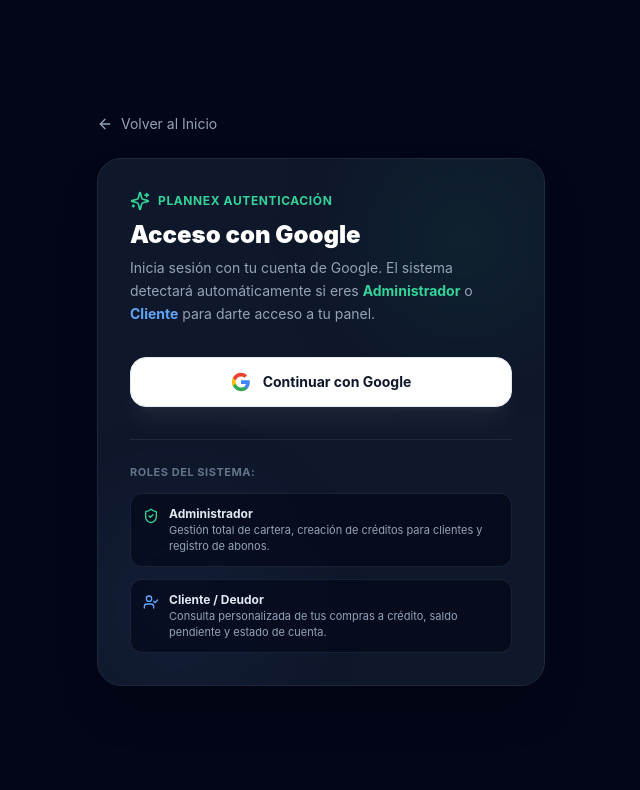
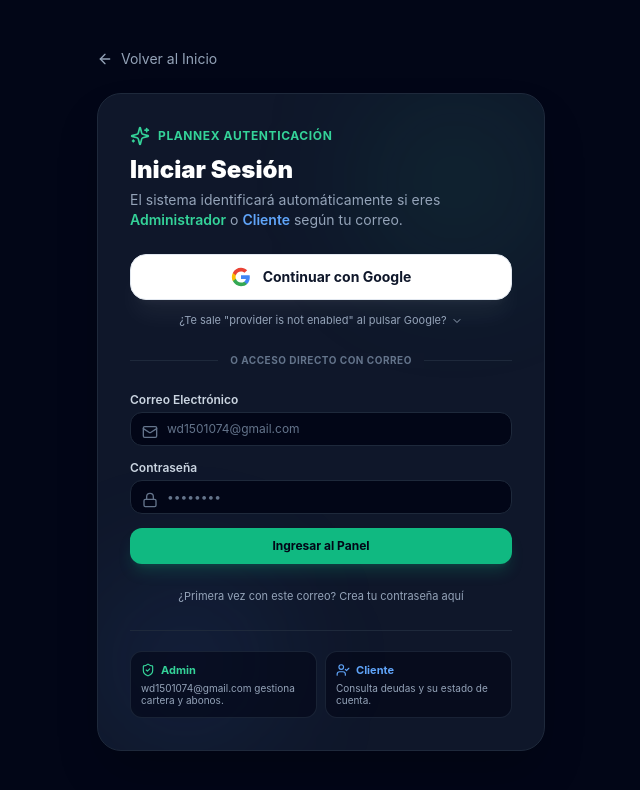
Before and after one commit to BETACRD01/plannex, a Next.js app in the folder apps/web/: page /auth/login in a window 1280 px wide. Shown: the top 790 px of the page, without its empty margins (319-959 px from the left). Built offline with nearby package versions, Linux system fonts and the light colour scheme; no server answers.

Commit message:
fix(auth): add direct email login fallback and instructions for Google OAuth provider setup

```diff
--- a/apps/web/app/auth/login/page.tsx
+++ b/apps/web/app/auth/login/page.tsx
@@ -4,19 +4,39 @@
 import { useRouter } from 'next/navigation';
 import Link from 'next/link';
 import { createClient } from '../../../lib/supabase/client';
-import { ArrowLeft, Loader2, ShieldCheck, UserCheck, AlertCircle, Sparkles, CheckCircle2 } from 'lucide-react';
+import {
+  ArrowLeft,
+  Loader2,
+  ShieldCheck,
+  UserCheck,
+  AlertCircle,
+  Sparkles,
+  Lock,
+  Mail,
+  ExternalLink,
+  ChevronDown,
+  ChevronUp
+} from 'lucide-react';
 
 export default function LoginPage() {
   const router = useRouter();
   const [loading, setLoading] = useState(false);
   const [errorMsg, setErrorMsg] = useState<string | null>(null);
+  const [successMsg, setSuccessMsg] = useState<string | null>(null);
   const [showConfigHelper, setShowConfigHelper] = useState(false);
+
+  // Modo de acceso con correo directo
+  const [email, setEmail] = useState('');
+  const [password, setPassword] = useState('');
+  const [isSignUp, setIsSignUp] = useState(false);
+  const [showEmailForm, setShowEmailForm] = useState(true);
 
   const supabase = createClient();
 
   const handleGoogleSignIn = async () => {
     setLoading(true);
     setErrorMsg(null);
+    setSuccessMsg(null);
 
     try {
       const redirectOrigin = window.location.origin;
@@ -32,20 +52,68 @@
       });
 
       if (error) {
-        if (
-          error.message.toLowerCase().includes('not enabled') ||
-          error.message.toLowerCase().includes('unsupported provider')
-        ) {
-          setErrorMsg(
-            'El proveedor de Google OAuth aún no ha sido activado en la consola de Supabase. Sigue las instrucciones abajo para activarlo con tu Client ID.'
-          );
-          setShowConfigHelper(true);
+        setErrorMsg(error.message);
+      }
+    } catch (err: any) {
+      setErrorMsg(err.message || 'Error al conectar con Google OAuth');
+    } finally {
+      setLoading(false);
+    }
+  };
+
+  const handleEmailAuth = async (e: React.FormEvent) => {
+    e.preventDefault();
+    setLoading(true);
+    setErrorMsg(null);
+    setSuccessMsg(null);
+
+    try {
+      if (isSignUp) {
+        const { data, error } = await supabase.auth.signUp({
+          email: email.trim().toLowerCase(),
+          password,
+        });
+
+        if (error) {
+          setErrorMsg(error.message);
+        } else if (data.session) {
+          setSuccessMsg('¡Cuenta creada y sesión iniciada!');
+          router.push('/');
+          router.refresh();
         } else {
-          setErrorMsg(error.message);
+          // Si mailer_autoconfirm está activo pero no hubo sesión directa, intentar login
+          const { error: loginErr } = await supabase.auth.signInWithPassword({
+            email: email.trim().toLowerCase(),
+            password,
+          });
+          if (loginErr) {
+            setErrorMsg('Cuenta registrada. Por favor ingresa tu contraseña para entrar.');
+            setIsSignUp(false);
+          } else {
+            router.push('/');
+            router.refresh();
+          }
+        }
+      } else {
+        const { error } = await supabase.auth.signInWithPassword({
+          email: email.trim().toLowerCase(),
+          password,
+        });
+
+        if (error) {
+          if (error.message.includes('Invalid login credentials')) {
+            setErrorMsg('Credenciales no encontradas. Si es tu primera vez, haz clic abajo en "¿Primera vez? Crea tu contraseña aquí".');
+          } else {
+            setErrorMsg(error.message);
+          }
+        } else {
+          setSuccessMsg('Acceso concedido. Entrando al sistema...');
+          router.push('/');
+          router.refresh();
         }
       }
     } catch (err: any) {
-      setErrorMsg(err.message || 'Error al conectar con Google OAuth');
+      setErrorMsg(err.message || 'Ocurrió un error inesperado');
     } finally {
       setLoading(false);
     }
@@ -62,10 +130,10 @@
           Volver al Inicio
         </Link>
 
-        <div className="bg-slate-900 border border-slate-800 rounded-3xl p-8 shadow-2xl relative overflow-hidden">
-          {/* Luz de fondo decorativa */}
-          <div className="absolute top-0 right-0 w-40 h-40 bg-emerald-500/10 rounded-full blur-3xl pointer-events-none" />
-          <div className="absolute bottom-0 left-0 w-40 h-40 bg-blue-500/10 rounded-full blur-3xl pointer-events-none" />
+        <div className="bg-slate-900 border border-slate-800 rounded-3xl p-7 sm:p-8 shadow-2xl relative overflow-hidden">
+          {/* Luces de fondo decorativas */}
+          <div className="absolute top-0 right-0 w-44 h-44 bg-emerald-500/10 rounded-full blur-3xl pointer-events-none" />
+          <div className="absolute bottom-0 left-0 w-44 h-44 bg-blue-500/10 rounded-full blur-3xl pointer-events-none" />
 
           <div className="relative">
             <div className="flex items-center gap-2 text-emerald-400 mb-2">
@@ -74,29 +142,36 @@
             </div>
 
             <h2 className="text-2xl font-black text-white">
-              Acceso con Google
+              Iniciar Sesión
             </h2>
-            <p className="text-sm text-slate-400 mt-1.5 leading-relaxed">
-              Inicia sesión con tu cuenta de Google. El sistema detectará automáticamente si eres <strong className="text-emerald-400">Administrador</strong> o <strong className="text-blue-400">Cliente</strong> para darte acceso a tu panel.
+            <p className="text-xs sm:text-sm text-slate-400 mt-1 leading-relaxed">
+              El sistema identificará automáticamente si eres <strong className="text-emerald-400 font-semibold">Administrador</strong> o <strong className="text-blue-400 font-semibold">Cliente</strong> según tu correo.
             </p>
 
             {errorMsg && (
-              <div className="mt-5 p-4 rounded-2xl bg-rose-950/40 border border-rose-800 text-rose-300 text-xs flex items-start gap-3">
-                <AlertCircle className="w-5 h-5 shrink-0 mt-0.5 text-rose-400" />
-                <div className="space-y-1">
-                  <p className="font-bold text-rose-200">Aviso de Autenticación</p>
+              <div className="mt-4 p-3.5 rounded-2xl bg-rose-950/40 border border-rose-800 text-rose-300 text-xs flex items-start gap-2.5">
+                <AlertCircle className="w-4 h-4 shrink-0 mt-0.5 text-rose-400" />
+                <div className="space-y-0.5">
+                  <p className="font-bold text-rose-200">Aviso</p>
                   <p>{errorMsg}</p>
                 </div>
               </div>
             )}
 
-            {/* Botón principal de Google */}
-            <div className="mt-8 space-y-4">
+            {successMsg && (
+              <div className="mt-4 p-3.5 rounded-2xl bg-emerald-950/40 border border-emerald-800 text-emerald-300 text-xs flex items-center gap-2.5">
+                <ShieldCheck className="w-4 h-4 shrink-0 text-emerald-400" />
+                <span>{successMsg}</span>
+              </div>
+            )}
+
+            {/* 1. Botón principal: Continuar con Google */}
+            <div className="mt-6 space-y-3">
               <button
                 type="button"
                 onClick={handleGoogleSignIn}
                 disabled={loading}
-                className="w-full bg-white hover:bg-slate-100 disabled:opacity-60 text-slate-900 font-bold py-3.5 px-4 rounded-2xl transition shadow-xl shadow-white/5 flex items-center justify-center gap-3 text-sm cursor-pointer border border-slate-200"
+                className="w-full bg-white hover:bg-slate-100 disabled:opacity-60 text-slate-900 font-bold py-3 px-4 rounded-2xl transition shadow-xl shadow-white/5 flex items-center justify-center gap-3 text-sm cursor-pointer border border-slate-200"
               >
                 {loading ? (
                   <Loader2 className="w-5 h-5 animate-spin text-slate-700" />
@@ -122,55 +197,155 @@
                 )}
                 <span>Continuar con Google</span>
               </button>
+
+              {/* Botón para ver instrucciones de activación de Google */}
+              <button
+                type="button"
+                onClick={() => setShowConfigHelper(!showConfigHelper)}
+                className="w-full text-center text-[11px] text-slate-400 hover:text-emerald-400 transition flex items-center justify-center gap-1"
+              >
+                <span>¿Te sale &quot;provider is not enabled&quot; al pulsar Google?</span>
+                {showConfigHelper ? <ChevronUp className="w-3 h-3" /> : <ChevronDown className="w-3 h-3" />}
+              </button>
+
+              {showConfigHelper && (
+                <div className="p-4 rounded-2xl bg-amber-950/30 border border-amber-800 text-xs text-amber-200 space-y-2">
+                  <p className="font-bold flex items-center gap-1.5 text-amber-300">
+                    <AlertCircle className="w-4 h-4 text-amber-400" />
+                    Cómo activar Google en Supabase (Solo se hace 1 vez):
+                  </p>
+                  <ol className="list-decimal list-inside space-y-1.5 text-slate-300 text-[11px] leading-relaxed">
+                    <li>
+                      Abre tu consola de Google Cloud &gt; Credenciales y crea un <strong>ID de cliente OAuth (Tipo Web)</strong>.
+                    </li>
+                    <li>
+                      Pega esta URL exacta en <em>URIs de redireccionamiento autorizados</em>:
+                      <div className="mt-1">
+                        <code className="text-emerald-400 bg-slate-950 px-2 py-1 rounded block text-[10px] break-all border border-slate-800">
+                          https://feefwrtilzifxwyacrle.supabase.co/auth/v1/callback
+                        </code>
+                      </div>
+                    </li>
+                    <li>
+                      Ve a tu Supabase en{' '}
+                      <a
+                        href="https://supabase.com/dashboard/project/feefwrtilzifxwyacrle/auth/providers"
+                        target="_blank"
+                        rel="noreferrer"
+                        className="text-emerald-400 underline inline-flex items-center gap-0.5"
+                      >
+                        Providers &gt; Google <ExternalLink className="w-3 h-3" />
+                      </a>
+                      , actívalo y pega tu <em>Client ID</em> y <em>Client Secret</em>.
+                    </li>
+                  </ol>
+                  <p className="text-[10px] text-slate-400 pt-1 border-t border-slate-800">
+                    💡 <em>Mientras tanto, puedes ingresar inmediatamente abajo con tu correo y contraseña.</em>
+                  </p>
+                </div>
+              )}
             </div>
 
-            {/* Diferenciación de roles explicada */}
-            <div className="mt-8 pt-6 border-t border-slate-800 space-y-3">
-              <p className="text-[11px] font-bold uppercase tracking-wider text-slate-500">
-                Roles del Sistema:
-              </p>
+            {/* Separador */}
+            <div className="relative my-6">
+              <div className="absolute inset-0 flex items-center">
+                <div className="w-full border-t border-slate-800" />
+              </div>
+              <div className="relative flex justify-center text-[10px] uppercase font-bold tracking-wider">
+                <span className="bg-slate-900 px-3 text-slate-500">
+                  O Acceso Directo con Correo
+                </span>
+              </div>
+            </div>
 
-              <div className="p-3 rounded-xl bg-slate-950/60 border border-slate-800/80 flex items-start gap-2.5 text-xs">
-                <ShieldCheck className="w-4 h-4 text-emerald-400 shrink-0 mt-0.5" />
-                <div>
-                  <p className="font-bold text-slate-200">Administrador</p>
-                  <p className="text-slate-400 text-[11px]">
-                    Gestión total de cartera, creación de créditos para clientes y registro de abonos.
+            {/* Formulario de Correo Directo (Permite ingresar inmediatamente) */}
+            <form onSubmit={handleEmailAuth} className="space-y-3.5">
+              <div>
+                <label className="block text-xs font-semibold text-slate-300 mb-1">
+                  Correo Electrónico
+                </label>
+                <div className="relative">
+                  <Mail className="w-4 h-4 text-slate-500 absolute left-3 top-3" />
+                  <input
+                    type="email"
+                    value={email}
+                    onChange={(e) => setEmail(e.target.value)}
+                    placeholder="wd1501074@gmail.com"
+                    required
+                    className="w-full pl-9 pr-3.5 py-2 bg-slate-950 border border-slate-800 rounded-xl text-white placeholder-slate-500 text-xs focus:outline-none focus:border-emerald-500 transition"
+                  />
+                </div>
+                {email.toLowerCase().includes('wd1501074@gmail.com') && (
+                  <p className="text-[10px] text-emerald-400 font-semibold mt-1 flex items-center gap-1">
+                    <ShieldCheck className="w-3 h-3" /> Correo detectado: Acceso como Administrador
                   </p>
+                )}
+              </div>
+
+              <div>
+                <label className="block text-xs font-semibold text-slate-300 mb-1">
+                  Contraseña
+                </label>
+                <div className="relative">
+                  <Lock className="w-4 h-4 text-slate-500 absolute left-3 top-3" />
+                  <input
+                    type="password"
+                    value={password}
+                    onChange={(e) => setPassword(e.target.value)}
+                    placeholder="••••••••"
+                    required
+                    className="w-full pl-9 pr-3.5 py-2 bg-slate-950 border border-slate-800 rounded-xl text-white placeholder-slate-500 text-xs focus:outline-none focus:border-emerald-500 transition"
+                  />
                 </div>
               </div>
 
-              <div className="p-3 rounded-xl bg-slate-950/60 border border-slate-800/80 flex items-start gap-2.5 text-xs">
-                <UserCheck className="w-4 h-4 text-blue-400 shrink-0 mt-0.5" />
-                <div>
-                  <p className="font-bold text-slate-200">Cliente / Deudor</p>
-                  <p className="text-slate-400 text-[11px]">
-                    Consulta personalizada de tus compras a crédito, saldo pendiente y estado de cuenta.
-                  </p>
+              <button
+                type="submit"
+                disabled={loading}
+                className="w-full mt-1 bg-emerald-500 hover:bg-emerald-600 disabled:opacity-60 text-slate-950 font-bold py-2.5 rounded-xl transition flex items-center justify-center gap-2 text-xs shadow-lg shadow-emerald-500/20"
+              >
+                {loading && <Loader2 className="w-3.5 h-3.5 animate-spin" />}
+                {isSignUp ? 'Crear Contraseña y Entrar' : 'Ingresar al Panel'}
+              </button>
+
+              <div className="text-center pt-1">
+                <button
+                  type="button"
+                  onClick={() => {
+                    setIsSignUp(!isSignUp);
+                    setErrorMsg(null);
+                  }}
+                  className="text-[11px] text-slate-400 hover:text-emerald-400 transition"
+                >
+                  {isSignUp
+                    ? '¿Ya tienes contraseña registrada? Inicia sesión aquí'
+                    : '¿Primera vez con este correo? Crea tu contraseña aquí'}
+                </button>
+              </div>
+            </form>
+
+            {/* Explicación de Roles */}
+            <div className="mt-6 pt-5 border-t border-slate-800 grid grid-cols-2 gap-2 text-xs">
+              <div className="p-2.5 rounded-xl bg-slate-950/60 border border-slate-800/80">
+                <div className="flex items-center gap-1.5 text-emerald-400 font-bold text-[11px]">
+                  <ShieldCheck className="w-3.5 h-3.5 shrink-0" />
+                  <span>Admin</span>
                 </div>
+                <p className="text-slate-400 text-[10px] mt-1 leading-tight">
+                  wd1501074@gmail.com gestiona cartera y abonos.
+                </p>
+              </div>
+
+              <div className="p-2.5 rounded-xl bg-slate-950/60 border border-slate-800/80">
+                <div className="flex items-center gap-1.5 text-blue-400 font-bold text-[11px]">
+                  <UserCheck className="w-3.5 h-3.5 shrink-0" />
+                  <span>Cliente</span>
+                </div>
+                <p className="text-slate-400 text-[10px] mt-1 leading-tight">
+                  Consulta deudas y su estado de cuenta.
+                </p>
               </div>
             </div>
-
-            {/* Asistente de configuración de Google OAuth si hace falta */}
-            {showConfigHelper && (
-              <div className="mt-6 p-4 rounded-2xl bg-amber-950/30 border border-amber-800 text-xs text-amber-200 space-y-2">
-                <p className="font-bold flex items-center gap-1.5">
-                  <AlertCircle className="w-4 h-4 text-amber-400" />
-                  Instrucciones para activar Google OAuth:
-                </p>
-                <ol className="list-decimal list-inside space-y-1 text-slate-300 text-[11px]">
-                  <li>Ve a tu consola de Google Cloud &gt; APIs &gt; Credenciales.</li>
-                  <li>Crea un ID de cliente OAuth (Tipo Web).</li>
-                  <li>
-                    URI de redirección autorizada:{' '}
-                    <code className="text-emerald-400 bg-slate-900 px-1 py-0.5 rounded">
-                      https://feefwrtilzifxwyacrle.supabase.co/auth/v1/callback
-                    </code>
-                  </li>
-                  <li>Copia el Client ID y Client Secret en Supabase &gt; Authentication &gt; Providers &gt; Google y actívalo.</li>
-                </ol>
-              </div>
-            )}
           </div>
         </div>
       </div>
```
Also changed, not shown: 1 other file (tests, documents, lock files or other folders).
